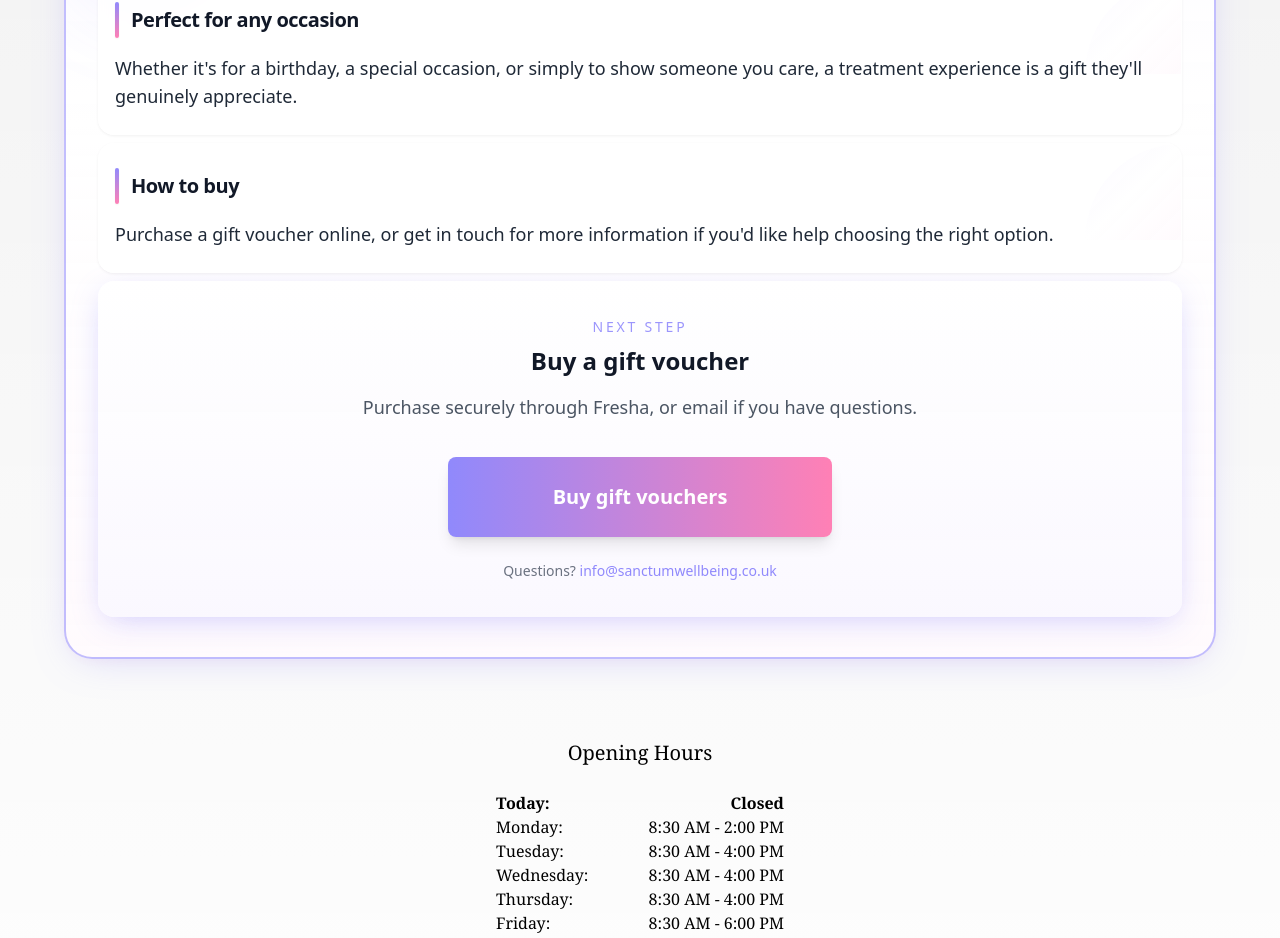
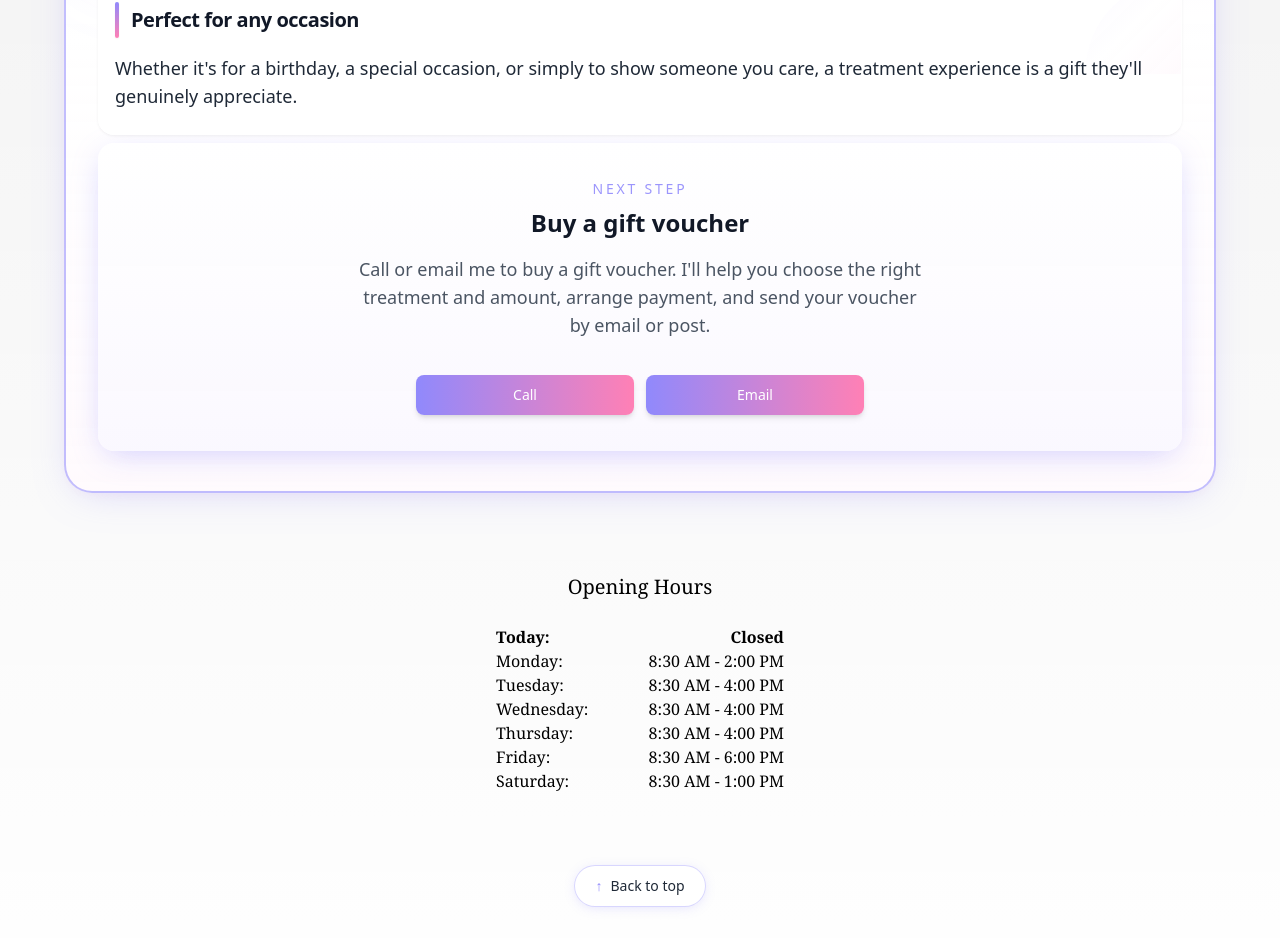
Before and after one commit to xiaohan-du/sanctum-wellbeing, a Next.js app: page /gift-vouchers in a window 1280 px wide. Shown: the part 1043-1981 px from the top of the page. Built offline with nearby package versions, Linux system fonts and the light colour scheme.

Commit message:
140626: remove Fresha gift voucher btn

```diff
--- a/src/app/components/contactRow.tsx
+++ b/src/app/components/contactRow.tsx
@@ -6,22 +6,23 @@ import call from '../static/images/call.svg';
 import email from '../static/images/email.svg';
 import home from '../static/images/home.svg';
 import { redirectTo } from '../functions/redirectTo';
+import { EMAIL, EMAIL_MAIL, PHONE_DISPLAY, PHONE_TEL } from '../static/data/contactData';
 
 export const ContactRow = () => {
   return (
     <div className={`${styles.container} max-w-6xl xl:max-w-lg lg:max-w-md sm:max-w-xs font-sans flex xl:flex-col items-start w-screen justify-center bg-gray-50`}>
       <div className='flex flex-row sm:flex-col sm:items-start items-center max-w-screen-xl'>
         <button className={`${styles.element} text-base p-2 xl:p-1 m-2 xl:m-0`}
-          onClick={() => redirectTo('tel:+447852135375', false)}
+          onClick={() => redirectTo(PHONE_TEL, false)}
         >
           <Image src={call} alt="icons" className='h-12 lg:h-10 sm:h-8 w-auto mr-1' />
-          <span className='mr-1 text-xl lg:text-base sm:text-sm'>07852 135375</span>
+          <span className='mr-1 text-xl lg:text-base sm:text-sm'>{PHONE_DISPLAY}</span>
         </button>
         <button className={`${styles.element} text-base p-2 xl:p-1 m-2 xl:m-0`}
-          onClick={() => redirectTo('mailto:info@sanctumwellbeing.co.uk', false)}
+          onClick={() => redirectTo(EMAIL_MAIL, false)}
         >
           <Image src={email} alt="icons" className='h-12 lg:h-10 sm:h-8 w-auto mr-1' />
-          <span className='mr-1 text-xl lg:text-base sm:text-sm'>info@sanctumwellbeing.co.uk</span>
+          <span className='mr-1 text-xl lg:text-base sm:text-sm'>{EMAIL}</span>
         </button>
       </div>
       <button className={`${styles.element} text-base p-2 xl:p-1 m-2 xl:m-0`}
--- a/src/app/corporate-wellbeing/page.tsx
+++ b/src/app/corporate-wellbeing/page.tsx
@@ -10,8 +10,9 @@ import { Banner } from '../components/banner';
 import btnStyles from '../components/btn.module.scss';
 import corporate from '../static/images/corporate.png';
 import { BackToTop } from '../components/backToTop';
+import { enquiriesMail } from '../static/data/contactData';
 
-const ENQUIRIES_MAIL = 'mailto:info@sanctumwellbeing.co.uk?subject=Corporate%20wellbeing%20enquiry';
+const ENQUIRIES_MAIL = enquiriesMail('Corporate wellbeing enquiry');
 
 export const metadata: Metadata = {
   title: 'Corporate Wellbeing | Sanctum Wellbeing, Cardiff',
--- a/src/app/gift-vouchers/page.tsx
+++ b/src/app/gift-vouchers/page.tsx
@@ -7,10 +7,11 @@ import { ContactRow } from '../components/contactRow';
 import { Footer } from '../components/footer';
 import { OpeningHours } from '../components/openingHours';
 import { Banner } from '../components/banner';
-import btnStyles from '../components/btn.module.scss';
 import massage from '../static/images/massage.png';
 import { BackToTop } from '../components/backToTop';
-import { giftVoucherData } from '../static/data/giftVoucherData';
+import { enquiriesMail, PHONE_TEL } from '../static/data/contactData';
+
+const GIFT_VOUCHER_MAIL = enquiriesMail('Gift voucher enquiry');
 
 export const metadata: Metadata = {
   title: 'Gift Vouchers | Sanctum Wellbeing, Cardiff',
@@ -154,14 +155,6 @@ export default function GiftVouchersPage() {
               </p>
             </FancySection>
 
-            <FancySection>
-              <SectionTitle>How to buy</SectionTitle>
-              <p>
-                Purchase a gift voucher online, or get in touch for more information if you&apos;d
-                like help choosing the right option.
-              </p>
-            </FancySection>
-
             <div className="mt-2 rounded-2xl bg-gradient-to-b from-white to-[#faf8ff]/90 px-4 py-9 sm:px-10 sm:py-11 text-center shadow-[0_8px_32px_-8px_rgba(144,137,252,0.45)]">
                 <div className="font-sans text-sm font-medium uppercase tracking-[0.2em] text-[#9089fc]/90 mb-2">
                   Next step
@@ -170,30 +163,27 @@ export default function GiftVouchersPage() {
                   Buy a gift voucher
                 </h2>
                 <p className="font-sans text-lg sm:text-base leading-7 text-gray-600 mb-9 max-w-xl mx-auto">
-                  Purchase securely through Fresha, or email if you have questions.
+                  Call or email me to buy a gift voucher. I&apos;ll help you choose the right
+                  treatment and amount, arrange payment, and send your voucher by email or post.
                 </p>
-                <a
-                  href={giftVoucherData.url}
-                  target="_blank"
-                  rel="noopener noreferrer"
-                  className="block w-full max-w-full"
-                >
+                <div className="mx-auto flex max-w-md flex-row gap-3 justify-center">
+                  <a href={PHONE_TEL} className="flex-1 min-w-0">
                     <button
                       type="button"
-                    className={`${btnStyles.bookFluid} w-full font-sans font-semibold text-xl sm:text-2xl md:text-3xl shadow-lg`}
+                      className="w-full rounded-lg border-0 bg-gradient-to-r from-[#9089fc] to-[#ff80b5] px-3 py-2.5 font-sans text-sm font-medium text-white shadow-md sm:px-4 sm:text-base"
                     >
-                    Buy gift vouchers
+                      Call
                     </button>
                   </a>
-                <p className="font-sans text-sm text-gray-500 mt-6">
-                  Questions?{' '}
-                  <a
-                    href="mailto:info@sanctumwellbeing.co.uk"
-                    className="font-medium text-[#9089fc] underline-offset-2 hover:underline"
+                  <a href={GIFT_VOUCHER_MAIL} className="flex-1 min-w-0">
+                    <button
+                      type="button"
+                      className="w-full rounded-lg border-0 bg-gradient-to-r from-[#9089fc] to-[#ff80b5] px-3 py-2.5 font-sans text-sm font-medium text-white shadow-md sm:px-4 sm:text-base"
                     >
-                    info@sanctumwellbeing.co.uk
+                      Email
+                    </button>
                   </a>
-                </p>
+                </div>
             </div>
           </div>
         </article>
--- a/src/app/health-cash-plans/page.tsx
+++ b/src/app/health-cash-plans/page.tsx
@@ -10,9 +10,9 @@ import { Banner } from '../components/banner';
 import btnStyles from '../components/btn.module.scss';
 import lady from '../static/images/lady.png';
 import { BackToTop } from '../components/backToTop';
+import { enquiriesMail } from '../static/data/contactData';
 
-const ENQUIRIES_MAIL =
-  'mailto:info@sanctumwellbeing.co.uk?subject=Health%20cash%20plan%20enquiry';
+const ENQUIRIES_MAIL = enquiriesMail('Health cash plan enquiry');
 
 export const metadata: Metadata = {
   title: 'Health Cash Plans | Sanctum Wellbeing, Cardiff',
--- /dev/null
+++ b/src/app/static/data/contactData.js
@@ -0,0 +1,7 @@
+export const PHONE_DISPLAY = '07852 135375';
+export const PHONE_TEL = 'tel:+447852135375';
+export const EMAIL = 'info@sanctumwellbeing.co.uk';
+export const EMAIL_MAIL = `mailto:${EMAIL}`;
+
+export const enquiriesMail = (subject) =>
+  `mailto:${EMAIL}?subject=${encodeURIComponent(subject)}`;
--- a/src/app/static/data/giftVoucherData.js
+++ /dev/null
@@ -1,5 +0,0 @@
-export const giftVoucherData =
-{
-  content: "Click to buy gift vouchers",
-  url: 'https://www.fresha.com/book-now/sanctum-wellbeing-gq5cksyy/gift-cards?share&pId=1057120'
-};
```
Lines whose indentation alone changed are shown as unchanged.
